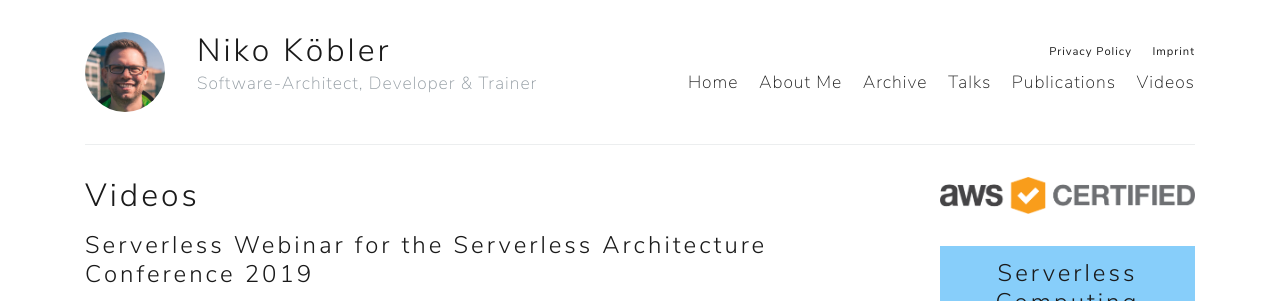
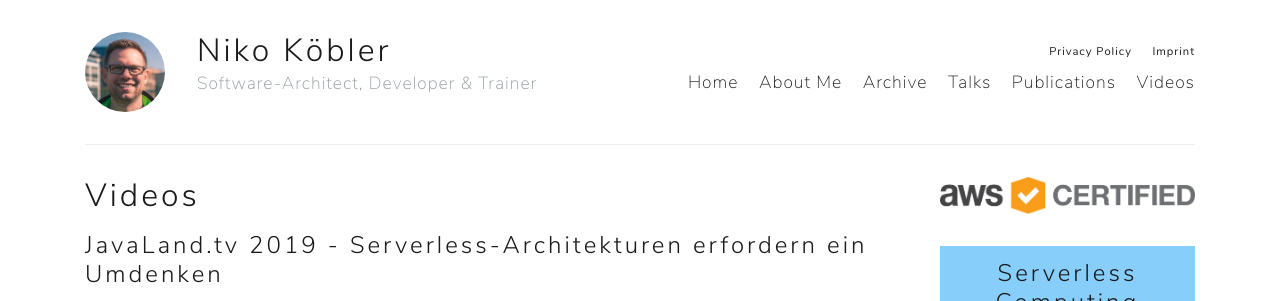
Before and after one commit to dasniko/dasniko.github.io, a Jekyll site: the page built from videos.md, in a window 1280 px wide and 900 px high, cut to the strip 0-301 px from the top of the window. Built offline with Jekyll 4.4.1, drawn with Linux system fonts in a browser that asks for light colours; comment, search, counter and statistics services are not loaded.

Commit message:
video update

```diff
--- a/_data/videos.yml
+++ b/_data/videos.yml
@@ -1,3 +1,5 @@
+- title: JavaLand.tv 2019 - Serverless-Architekturen erfordern ein Umdenken
+  url: https://www.youtube.com/embed/sjkWaCpoEJs
 - title: Serverless Webinar for the Serverless Architecture Conference 2019
   url: https://www.youtube.com/embed/SH-aqqWr9DE?t=911
 - title: Singapore JUG - Containers vs. Serverless - the Good, the Bad & the Ugly
```
